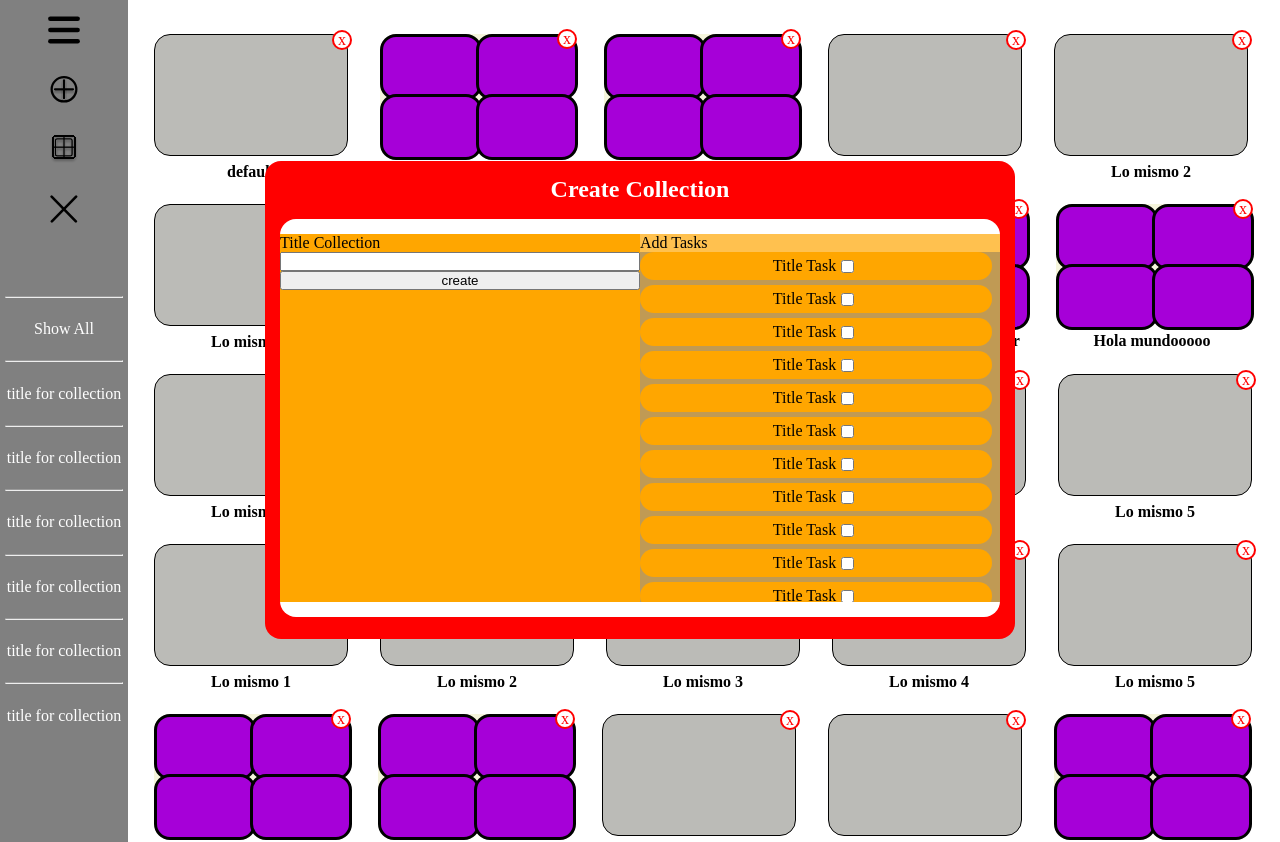
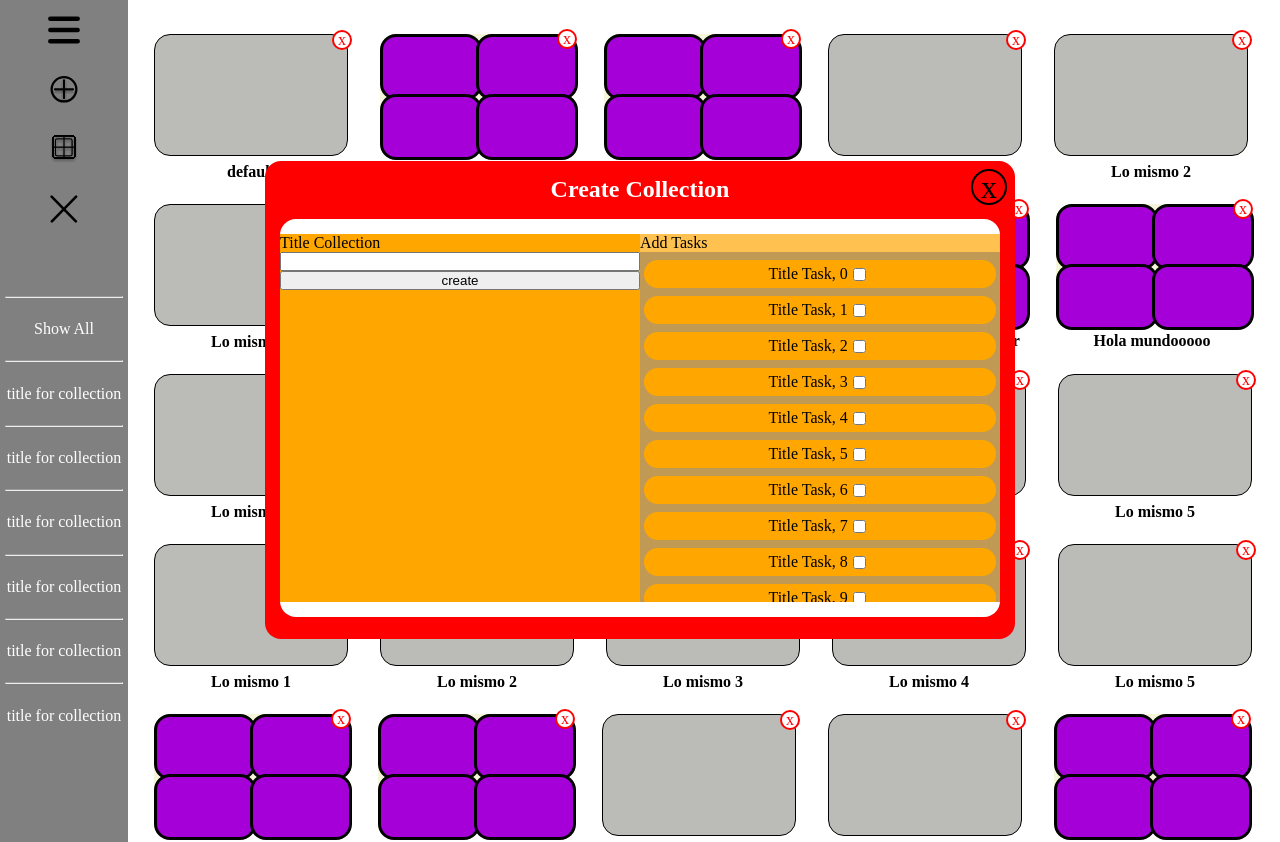
Before and after one commit to TRIYAN-SALAZAR/To-do-List, a React (Vite) app in the folder app-frontend/: page / in a window 1280 px wide. Shown: the top 842 px of the page. Built offline with nearby package versions, Linux system fonts and the light colour scheme.

Commit message:
Finaliza el desarrollo de los esquemas de los formularios de manera estatica, proximanente se va a empezar a estlizar la pagina para dar empezar adar vida a la app

```diff
--- a/app-frontend/package.json
+++ b/app-frontend/package.json
@@ -12,7 +12,8 @@
   "dependencies": {
     "axios": "^1.6.2",
     "react": "^18.2.0",
-    "react-dom": "^18.2.0"
+    "react-dom": "^18.2.0",
+    "react-scroll": "^1.9.0"
   },
   "devDependencies": {
     "@types/react": "^18.2.37",
--- a/app-frontend/src/css/CreateCollection.css
+++ b/app-frontend/src/css/CreateCollection.css
@@ -72,24 +72,27 @@ form section.addTasksToCollectionOptional {
 }
 
 form section.listTasksForAdd {
-    display: flex;
-    flex-direction: column;
+    display: block;
 
-    width: 100%;
+    max-width: 100%;
     max-height: 23rem;
 
-    overflow-y: scroll;
+    overflow-y: auto;
     background-color: rgb(192, 154, 84);
 
 }
 
 form section.taskForAdd {
     display: flex;
+    flex-direction: row;
     width: 95%;
 
     align-items: center;
     justify-content: center;
-    margin-bottom: 5px;
+
+    margin-bottom: .5rem;
+    margin-top: .5rem;
+    margin-left: 1%;
     padding: 5px;
 
     background-color: rgb(255, 166, 0);
@@ -101,3 +104,31 @@ form section.taskForAdd {
     }
 
 }
+
+section section.Close-Form-Collection-Create{
+    position: absolute;
+    top: .5rem;
+    right: .5rem;
+
+    width: 2rem;
+    height: 2rem;
+
+    cursor: pointer;
+
+    border: 2px solid black;
+    border-radius: 2rem;
+
+    display: flex;
+    align-items: center;
+    justify-content: center;
+
+    & p {
+        margin: 0;
+        padding: 0;
+
+        font-size: 2rem;
+        color: black;
+
+        user-select: none;
+    }
+}
--- a/app-frontend/src/forms/CreateCollection.jsx
+++ b/app-frontend/src/forms/CreateCollection.jsx
@@ -13,47 +13,33 @@ export default function CreateCollection() {
         <section className="addTasksToCollectionOptional">
           <label htmlFor="Add Tasks">Add Tasks</label>
           <section className="listTasksForAdd">
-            <TaskForAdd />
-            <TaskForAdd />
-            <TaskForAdd />
-            <TaskForAdd />
-            <TaskForAdd />
-            <TaskForAdd />
-            <TaskForAdd />
-            <TaskForAdd />
-            <TaskForAdd />
-            <TaskForAdd />
-            <TaskForAdd />
-            <TaskForAdd />
-            <TaskForAdd />
-            <TaskForAdd />
-            <TaskForAdd />
-            <TaskForAdd />
-            <TaskForAdd />
-            <TaskForAdd />
-            <TaskForAdd />
-            <TaskForAdd />
-            <TaskForAdd />
-            <TaskForAdd />
-            <TaskForAdd />
-            <TaskForAdd />
-            <TaskForAdd />
-            <TaskForAdd />
-            <TaskForAdd />
-            <TaskForAdd />
-            <TaskForAdd />
-            <TaskForAdd />
+            <TaskForAdd id={0}/>
+            <TaskForAdd id={1}/>
+            <TaskForAdd id={2}/>
+            <TaskForAdd id={3}/>
+            <TaskForAdd id={4}/>
+            <TaskForAdd id={5}/>
+            <TaskForAdd id={6}/>
+            <TaskForAdd id={7}/>
+            <TaskForAdd id={8}/>
+            <TaskForAdd id={9}/>
+            <TaskForAdd id={9}/>
+            <TaskForAdd id={9}/>
+            <TaskForAdd id={3}/>
+            <TaskForAdd id={3}/>
+            <TaskForAdd id={3}/>
           </section>
         </section>
       </form>
+      <section className="Close-Form-Collection-Create"><p>x</p></section>
     </section>
   );
 }
 
-function TaskForAdd() {
+function TaskForAdd({id}) {
   return (
     <section className="taskForAdd">
-      <label htmlFor="task1">Title Task</label>
+      <label htmlFor="task1">Title Task, {id}</label>
       <input type="checkbox" name="task" id="" />
     </section>
   );
```
Also changed, not shown: 1 other file (tests, documents, lock files or other folders).
